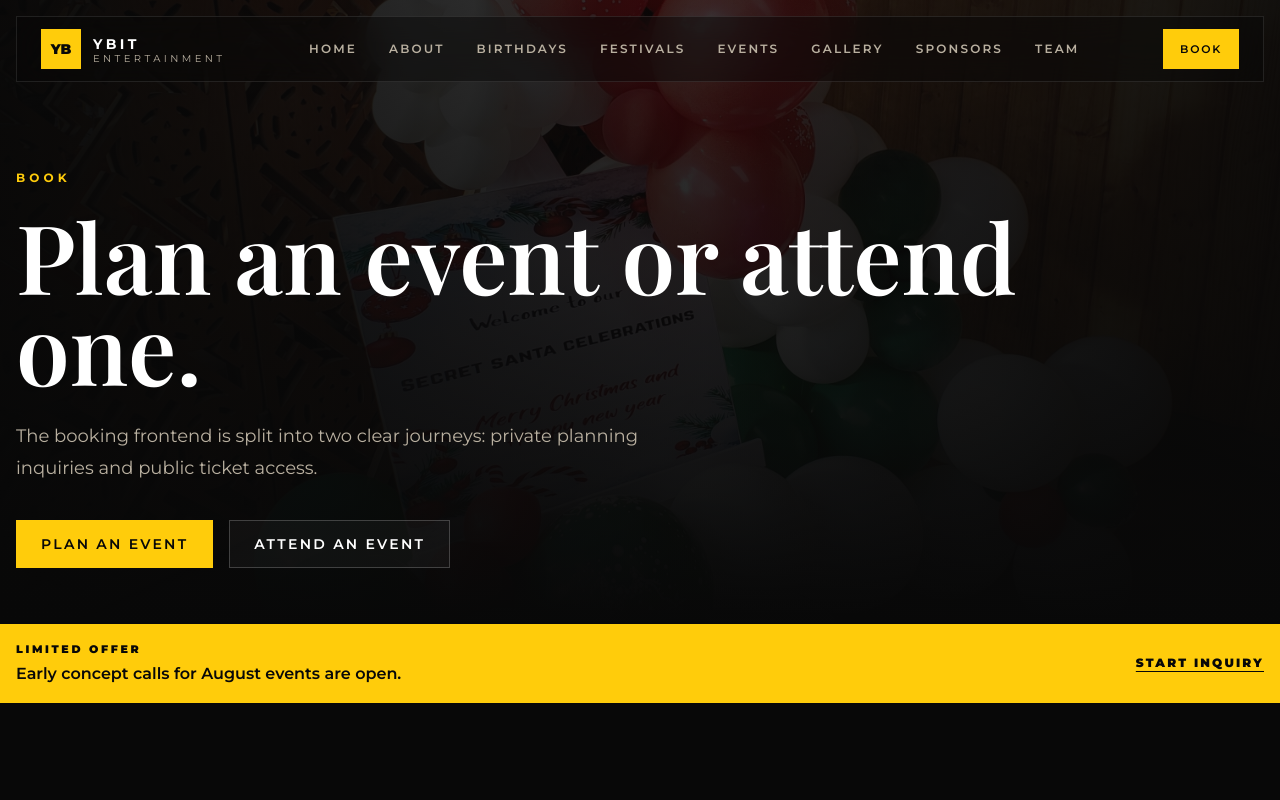
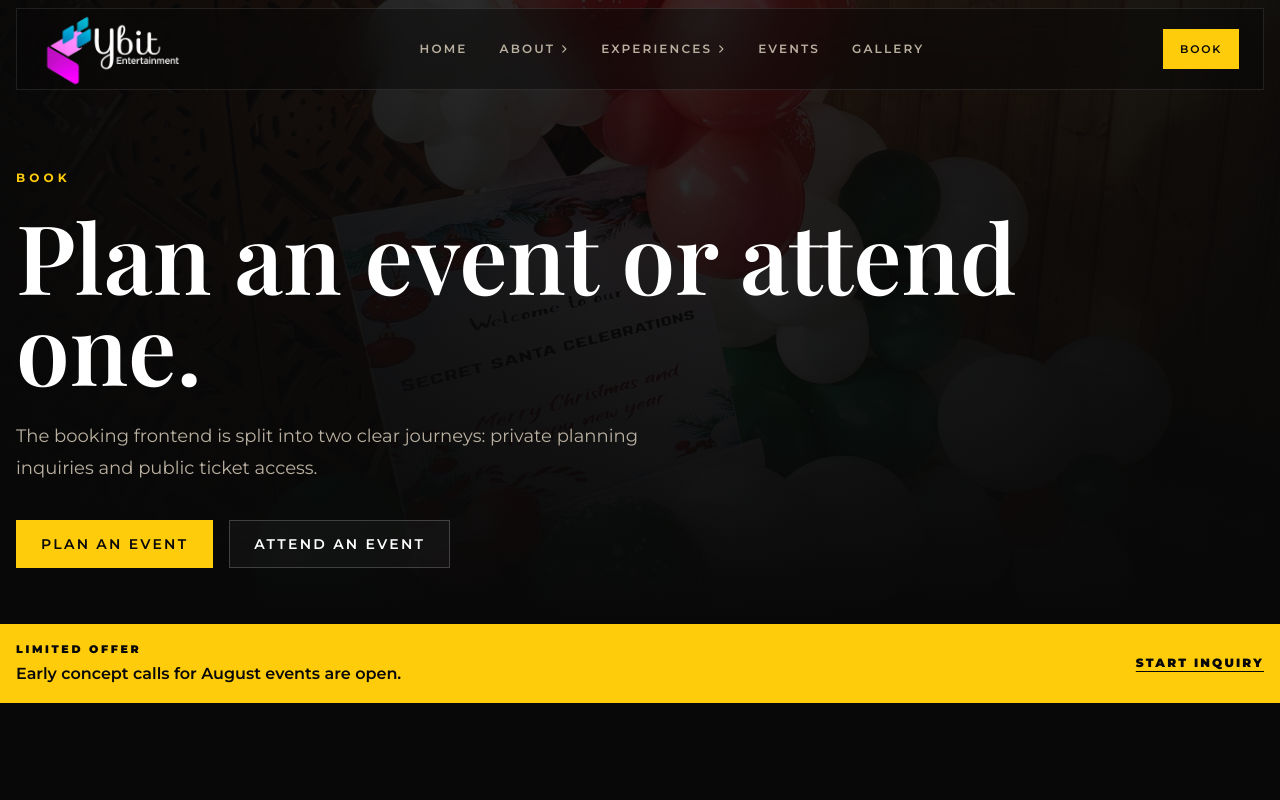
Before and after one commit to SteveMaranga01/ybitentertainment, a Next.js app: page /book in a window 1280 px wide. Shown: the top 800 px of the page. Built offline with nearby package versions, Linux system fonts and the light colour scheme; a web font is replaced by a local one.

Commit message:
navbar semi completed

```diff
--- a/components/layout/site-header.tsx
+++ b/components/layout/site-header.tsx
@@ -1,47 +1,207 @@
+"use client";
+
 import Link from "next/link";
 import { Button } from "@/components/ui/button";
+import Image from "next/image";
+import { useState } from "react";
+import { FaAngleRight } from "react-icons/fa6";
+import { motion, AnimatePresence } from "framer-motion";
+import { Menu, X } from "lucide-react";
 
 const navItems = [
-  {href: "/", label: "Home"},
-  {href: "/about", label: "About"},
-  { href: "/birthdays", label: "Birthdays" },
-  { href: "/festivals", label: "Festivals" },
+  { href: "/", label: "Home" },
+  {
+    href: "/about",
+    label: "About",
+    children: [
+      { href: "/about", label: "About" },
+      { href: "/team", label: "Team" },
+      { href: "/sponsors", label: "Sponsors" },
+    ],
+  },
+  {
+    href: "/weddings",
+    label: "Experiences",
+    children: [
+      { href: "/weddings", label: "Weddings" },
+      { href: "/festivals", label: "Festivals" },
+      { href: "/birthdays", label: "Birthdays" },
+      { href: "/corporate", label: "Corporate" },
+    ],
+  },
   { href: "/events", label: "Events" },
   { href: "/gallery", label: "Gallery" },
-  { href: "/sponsors", label: "Sponsors" },
-  { href: "/team", label: "Team" },
 ];
 
+const menuVariants = {
+  hidden: { opacity: 0, y: 10, scale: 0.95 },
+  visible: {
+    opacity: 1,
+    y: 0,
+    scale: 1,
+    transition: { type: "spring", stiffness: 300, damping: 25, mass: 0.5 }
+  },
+};
+
+const mobileVariants = {
+  hidden: { opacity: 0, height: 0 },
+  visible: {
+    opacity: 1,
+    height: "auto",
+    transition: { type: "spring", stiffness: 300, damping: 30 }
+  },
+};
+
+const mobileupVariants = {
+  hidden: { opacity: 0, y: -10 },
+  visible: { opacity: 1, y: 0, transition: { duration: 0.4, ease: "easeOut" } },
+};
+
 export function SiteHeader() {
+  const [isOpen, setIsOpen] = useState(false);
+  const [activeMenu, setActiveMenu] = useState<string | null>(null);
+
   return (
-    <header className="fixed inset-x-0 top-0 z-50 px-4 py-4">
-      <div className="mx-auto flex max-w-[1440px] items-center justify-between border border-white/10 bg-ybit-black/45 px-4 py-3 backdrop-blur-xl md:px-6">
-        <Link href="/" className="flex items-center gap-3">
-          <span className="grid size-10 place-items-center border border-ybit-gold bg-ybit-gold text-sm font-black text-ybit-black">
-            YB
-          </span>
-          <span className="hidden leading-none sm:block">
-            <span className="block text-sm font-bold uppercase tracking-[0.24em] text-white">
-              Ybit
-            </span>
-            <span className="block text-[10px] uppercase tracking-[0.34em] text-ybit-muted">
-              Entertainment
-            </span>
-          </span>
+    <header className="fixed inset-x-0 top-0 z-50 px-4 py-2">
+      <div className="mx-auto flex max-w-[1440px] items-center justify-between border border-white/10 bg-ybit-black/45 px-4 backdrop-blur-xl md:px-6">
+        <Link href="/" className="relative w-35 h-20 overflow-hidden">
+          <Image alt="Ybit Logo" src="/nav.png" fill className="object-cover" />
         </Link>
 
-        <nav className="hidden items-center gap-8 text-xs font-semibold uppercase tracking-[0.18em] text-ybit-muted md:flex">
+        {/* Desktop Nav */}
+        <nav className="hidden md:flex items-center gap-8 text-xs font-semibold uppercase tracking-[0.18em] text-ybit-muted">
           {navItems.map((item) => (
-            <Link key={item.href} href={item.href} className="hover:text-white">
-              {item.label}
-            </Link>
+            <div
+              key={item.href}
+              className="relative group"
+              onMouseEnter={() => item.children && setActiveMenu(item.label)}
+              onMouseLeave={() => setActiveMenu(null)}
+            >
+              <Link
+                href={item.href}
+                className="hover:text-white flex items-center gap-1"
+              >
+                {item.label}
+                {item.children && (
+                  <FaAngleRight className="text-[10px] group-hover:rotate-90 transition-transform" />
+                )}
+              </Link>
+
+              <AnimatePresence>
+                {item.children && activeMenu === item.label && (
+                  <motion.div
+                    variants={menuVariants}
+                    initial="hidden"
+                    animate="visible"
+                    exit="hidden"
+                    className="absolute left-1/2 top-full mt-2 -translate-x-1/2 rounded-2xl bg-ybit-black/90 backdrop-blur-xl border border-white/10 py-2 min-w-48"
+                  >
+                    {item.children.map((child) => (
+                      <Link
+                        key={child.href}
+                        href={child.href}
+                        className="block px-6 py-2.5 hover:text-white hover:bg-white/5 transition-colors text-[11px]"
+                      >
+                        {child.label}
+                      </Link>
+                    ))}
+                  </motion.div>
+                )}
+              </AnimatePresence>
+            </div>
           ))}
         </nav>
 
-        <Button href="/book" className="min-h-10 px-4 text-[11px]">
-          Book
+        <Button
+          href="/book"
+          className="hidden md:inline-flex min-h-10 px-4 text-[11px]"
+        >
+          book
         </Button>
+
+        {/* Mobile Toggle */}
+        <button
+          onClick={() => setIsOpen(!isOpen)}
+          className="md:hidden text-ybit-gold "
+        >
+          {isOpen ? <X size={24} /> : <Menu size={24} />}
+        </button>
       </div>
+
+      {/* Mobile Menu */}
+      <AnimatePresence>
+        {isOpen && (
+          <motion.nav
+            variants={mobileVariants}
+            initial="hidden"
+            animate="visible"
+            exit="hidden"
+            className="md:hidden mt-2 border border-white/10 bg-ybit-black/70 backdrop-blur-xl p-4 overflow-hidden"
+          >
+            <motion.div
+              variants={mobileupVariants}
+              initial="hidden"
+              animate="visible"
+              exit="hidden"
+            >
+              {navItems.map((item) => (
+                <div key={item.href} className="py-2">
+                  {item.children ? (
+                    <div>
+                      <button
+                        onClick={() =>
+                          setActiveMenu(
+                            activeMenu === item.label ? null : item.label,
+                          )
+                        }
+                        className="flex w-full items-center justify-between text-ybit-muted hover:text-white"
+                      >
+                        {item.label}
+                        <motion.span
+                          animate={{
+                            rotate: activeMenu === item.label ? 90 : 0,
+                          }}
+                        >
+                          <FaAngleRight />
+                        </motion.span>
+                      </button>
+                      {activeMenu === item.label && (
+                        <motion.div
+                          initial={{ opacity: 0 }}
+                          animate={{ opacity: 1 }}
+                          className="pl-4 mt-3 flex flex-col gap-3 border-l border-white/10"
+                        >
+                          {item.children.map((child) => (
+                            <Link
+                              key={child.href}
+                              href={child.href}
+                              onClick={() => setIsOpen(false)}
+                              className="text-sm text-ybit-muted hover:text-white"
+                            >
+                              {child.label}
+                            </Link>
+                          ))}
+                        </motion.div>
+                      )}
+                    </div>
+                  ) : (
+                    <Link
+                      href={item.href}
+                      onClick={() => setIsOpen(false)}
+                      className="block text-ybit-muted hover:text-white"
+                    >
+                      {item.label}
+                    </Link>
+                  )}
+                </div>
+              ))}
+              <Button href="/book" className="w-full min-h-10 px-4 text-[11px]">
+                book
+              </Button>
+            </motion.div>
+          </motion.nav>
+        )}
+      </AnimatePresence>
     </header>
   );
 }
```
